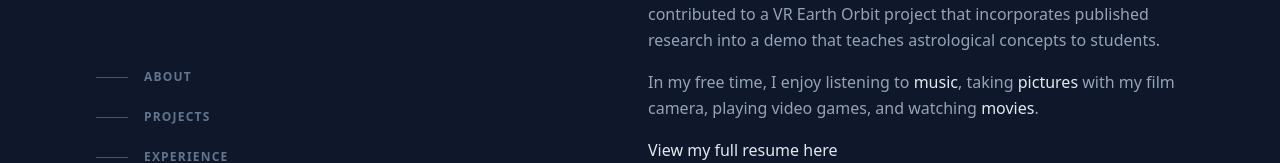
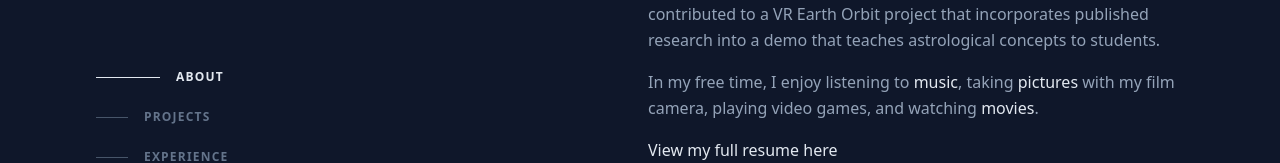
Before and after one commit to williamphong/waphong.com, a Next.js app: page / in a window 1280 px wide. Shown: the part 319-482 px from the top of the page. Built offline with nearby package versions, Linux system fonts and the light colour scheme.

Commit message:
updated nav hover w/ intersection observer

```diff
--- a/app/globals.css
+++ b/app/globals.css
@@ -10,3 +10,14 @@
     text-wrap: balance;
   }
 }
+
+.active .nav-indicator {
+  width: 4rem;
+  --tw-bg-opacity: 1;
+  background-color:rgb(226 232 240/var(--tw-bg-opacity))
+}
+
+.active .nav-text {
+  --tw-text-opacity: 1;
+  color:rgb(226 232 240/var(--tw-text-opacity))
+}
--- a/app/page.tsx
+++ b/app/page.tsx
@@ -1,4 +1,5 @@
-import React from 'react';
+'use client';
+import React, { useEffect, useState, useRef, RefObject } from 'react';
 import Image from 'next/image';
 import Link from 'next/link';
 import {
@@ -8,9 +9,40 @@ import {
   projectsData,
   svg,
 } from '../lib/data';
-//import Spotlight, { SpotlightCard } from '../app/components/spotlight';
 
 export default function Home() {
+  const sectionRefs = useRef<RefObject<HTMLElement>[]>(
+    navigation.map(() => React.createRef<HTMLElement>())
+  );
+  const [activeSection, setActiveSection] = useState('');
+
+  useEffect(() => {
+    const observer = new IntersectionObserver(
+      (entries) => {
+        entries.forEach((entry) => {
+          if (entry.isIntersecting) {
+            setActiveSection(entry.target.id);
+          }
+        });
+      },
+      { threshold: 0.6 }
+    );
+
+    sectionRefs.current.forEach((ref) => {
+      if (ref.current) {
+        observer.observe(ref.current);
+      }
+    });
+
+    return () => {
+      sectionRefs.current.forEach((ref) => {
+        if (ref.current) {
+          observer.unobserve(ref.current);
+        }
+      });
+    };
+  }, []);
+
   return (
     <div className="mx-auto min-h-screen max-w-screen-xl px-6 py-12 font-sans md:px-12 md:py-20 lg:px-24 lg:py-0">
       <div className="lg:flex lg:justify-between lg:gap-4">
@@ -35,8 +67,8 @@ export default function Home() {
                 {navigation.map((item, index) => (
                   <li key={index}>
                     <Link
-                      className="group flex items-center py-3"
                       href={`${item.hash}`}
+                      className={`group flex items-center py-3 ${activeSection === item.name ? 'active' : ''}`}
                     >
                       <span className="nav-indicator mr-4 h-px w-8 bg-slate-600 transition-all group-hover:w-16 group-hover:bg-slate-200 group-focus-visible:w-16 group-focus-visible:bg-slate-200 motion-reduce:transition-none"></span>
                       <span className="nav-text text-xs font-bold uppercase tracking-widest text-slate-500 group-hover:text-slate-200 group-focus-visible:text-slate-200">
@@ -76,8 +108,9 @@ export default function Home() {
 
         <main id="content" className="pt-24 lg:w-1/2 lg:py-24">
           <section
-            id="about"
+            id="About"
             className="mb-16 scroll-mt-16 md:mb-24 lg:mb-36 lg:scroll-mt-24"
+            ref={sectionRefs.current[0]}
           >
             <div>
               <p className="mb-4 text-slate-400">{aboutMe.p2}</p>
@@ -133,9 +166,10 @@ export default function Home() {
           </section>
 
           <section
-            id="projects"
+            id="Projects"
             className="mb-16 scroll-mt-16 md:mb-24 lg:mb-36 lg:scroll-mt-24"
             aria-label="my projects"
+            ref={sectionRefs.current[1]}
           >
             <div className="sticky top-0 z-20 -mx-6 mb-4 w-screen bg-slate-900/75 px-6 py-5 backdrop-blur md:-mx-12 md:px-12 lg:sr-only lg:relative lg:top-auto lg:mx-auto lg:w-full lg:px-0 lg:py-0 lg:opacity-0">
               <h2 className="text-sm font-bold uppercase tracking-widest text-slate-200 lg:sr-only">
@@ -181,9 +215,10 @@ export default function Home() {
           </section>
 
           <section
-            id="experience"
+            id="Experience"
             className="mb-16 scroll-mt-16 md:mb-24 lg:mb-36 lg:scroll-mt-24"
             aria-label="Work Experience"
+            ref={sectionRefs.current[2]}
           >
             <div className="sticky top-0 z-20 -mx-6 mb-4 w-screen bg-slate-900/75 px-6 py-5 backdrop-blur md:-mx-12 md:px-12 lg:sr-only lg:relative lg:top-auto lg:mx-auto lg:w-full lg:px-0 lg:py-0 lg:opacity-0">
               <h2 className="text-sm font-bold uppercase tracking-widest text-slate-200 lg:sr-only">
```
